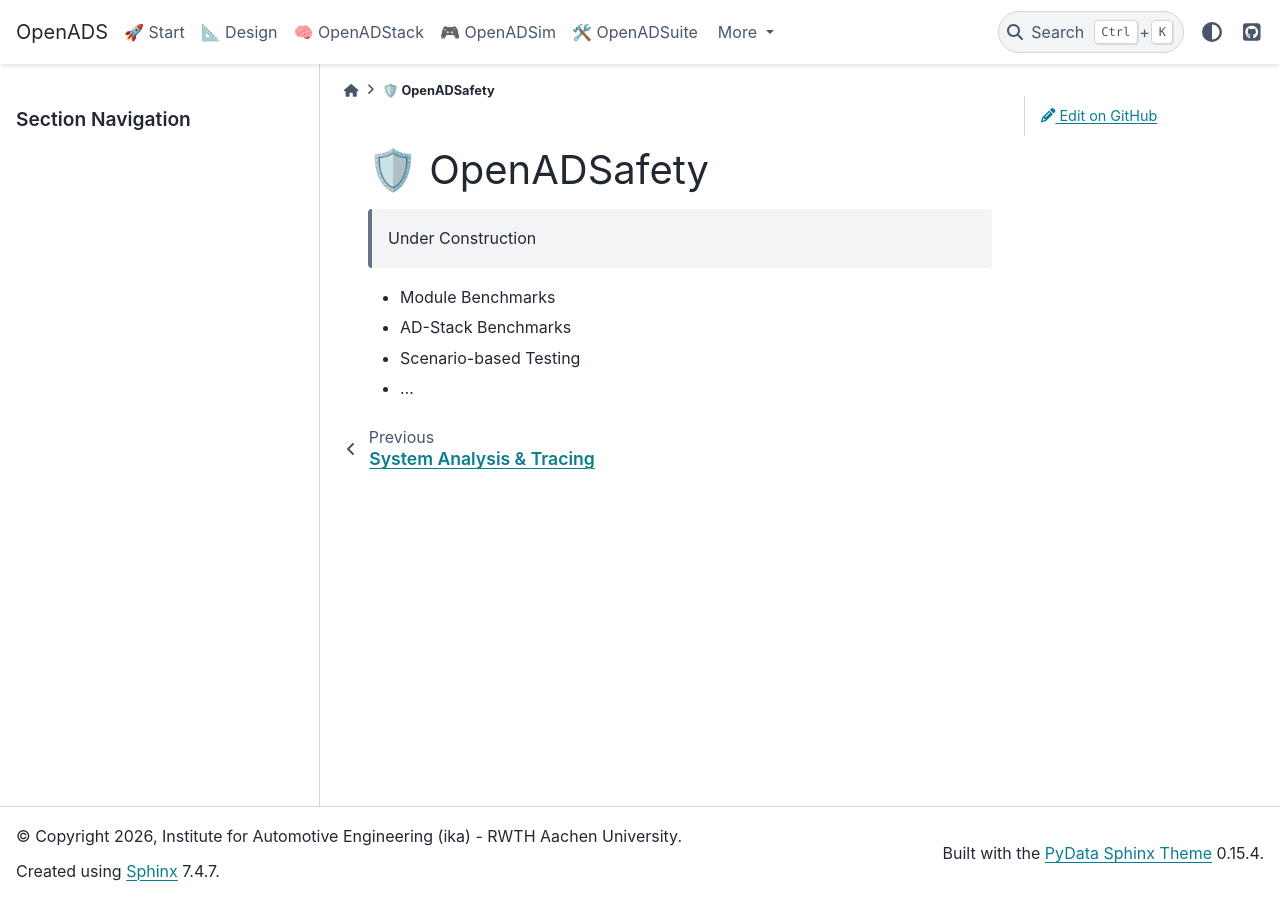
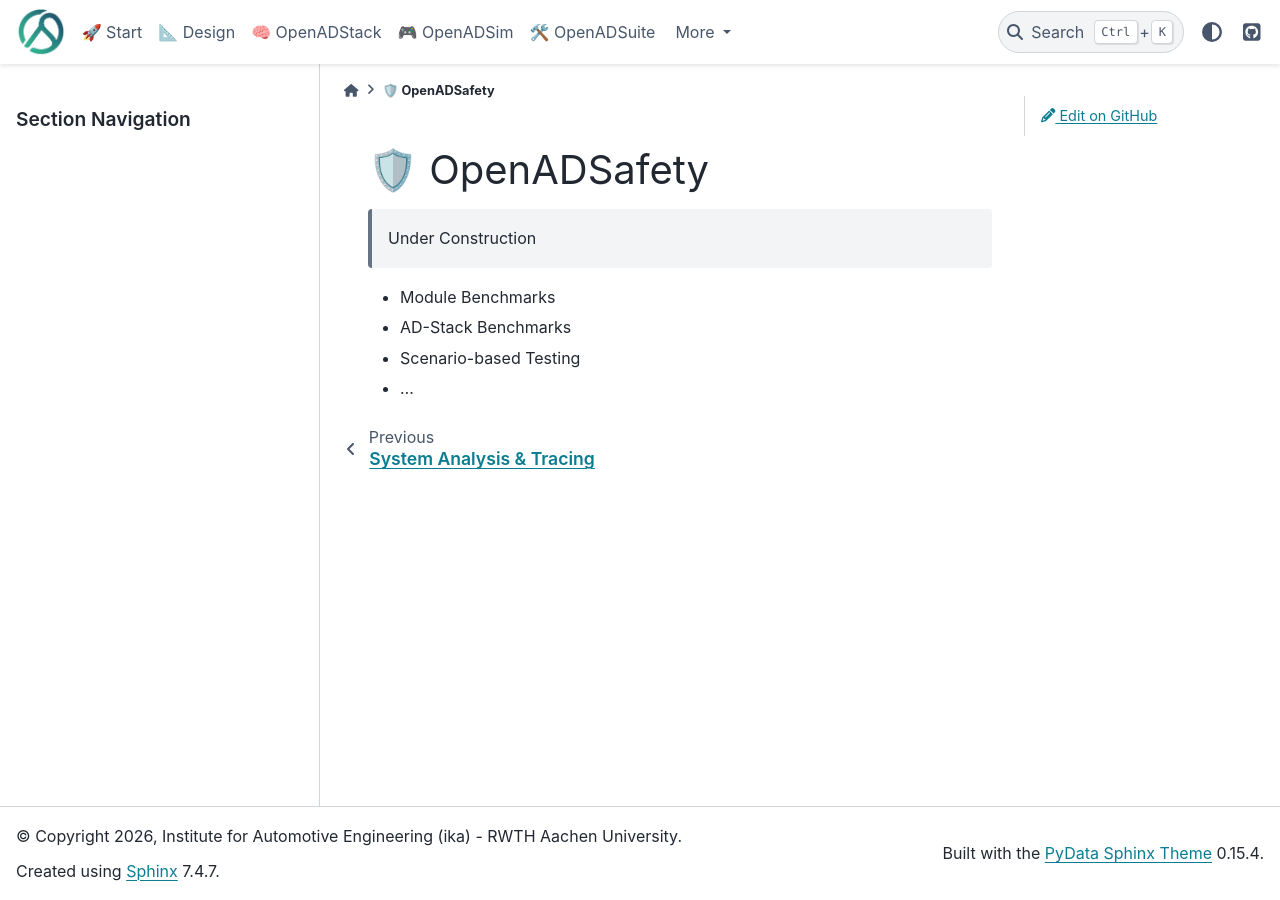
Before and after one commit to openads-project/openads-project.github.io, a Sphinx documentation site: the page built from docs/openadsafety/openadsafety.md, in a window 1280 px wide. Built offline with Sphinx 7.4.7 and the PyData theme 0.15.4, drawn with Linux system fonts in a browser that asks for light colours; pages that are not in the unit, such as notebooks, are missing from menus.

Commit message:
add openads logo

```diff
--- a/docs/conf.py
+++ b/docs/conf.py
@@ -56,9 +56,12 @@
     "navigation_depth": 3,
     "navbar_align": "left",
     "logo": {
-        "text": "OpenADS",
+        "image_light": "assets/openads.ico",
+        "image_dark": "assets/openads.ico"
     }
 }
+
+html_favicon = 'assets/openads.ico'
 
 html_context = {
     "github_user": "openads-project",
```
Also changed, not shown: docs/index.md (+3 -1 lines), docs/assets/openads.ico (added).
